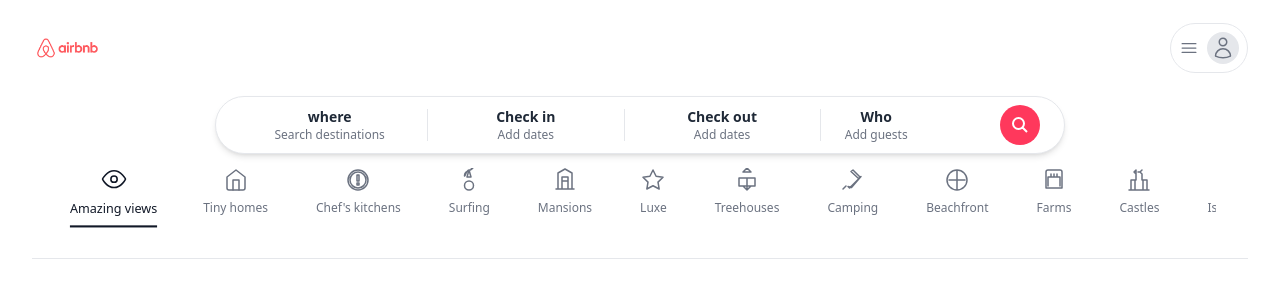
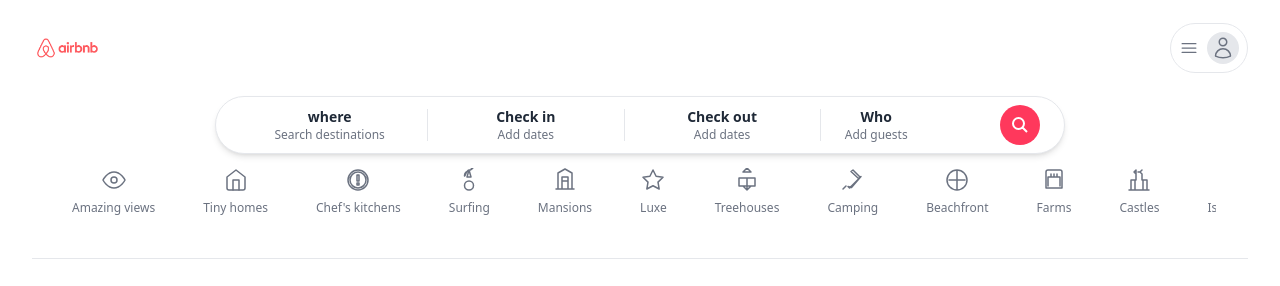
Before and after one commit to CrypticFate/Airbnb-clone, a React (Vite) app: page / in a window 1280 px wide. Shown: the top 286 px of the page. Built offline with nearby package versions, Linux system fonts and the light colour scheme.

Commit message:
Switch to Vercel for reliable static hosting

```diff
--- a/App.tsx
+++ b/App.tsx
@@ -13,9 +13,7 @@ import { CATEGORIES } from './constants';
 const HomePage: React.FC = () => {
   const [properties, setProperties] = useState<Property[]>([]);
   const [isLoading, setIsLoading] = useState(true);
-  const [filters, setFilters] = useState<FilterOptions>({
-    category: CATEGORIES[0].id,
-  });
+  const [filters, setFilters] = useState<FilterOptions>({});
 
   const handleFilterChange = useCallback((newFilters: Partial<FilterOptions>) => {
     setFilters(prevFilters => ({ ...prevFilters, ...newFilters }));
@@ -45,7 +43,7 @@ const HomePage: React.FC = () => {
       <main className="flex-grow container mx-auto px-4 sm:px-6 lg:px-8 pt-40">
         <CategoryBar
           selectedCategory={filters.category}
-          onSelectCategory={(category) => handleFilterChange({ category })}
+          onSelectCategory={(category) => handleFilterChange({ category: category || undefined })}
         />
         <PropertyListings properties={properties} isLoading={isLoading} />
       </main>
--- a/components/CategoryBar.tsx
+++ b/components/CategoryBar.tsx
@@ -3,7 +3,7 @@ import { CATEGORIES } from '../constants';
 import { useLocalization } from '../hooks/useLocalization';
 
 interface CategoryBarProps {
-  selectedCategory: string;
+  selectedCategory?: string;
   onSelectCategory: (categoryId: string) => void;
 }
 
--- a/package.json
+++ b/package.json
@@ -6,7 +6,8 @@
   "scripts": {
     "dev": "vite",
     "build": "vite build",
-    "preview": "vite preview"
+    "preview": "vite preview",
+    "vercel-build": "vite build"
   },
   "dependencies": {
     "react": "^19.1.1",
--- a/types.ts
+++ b/types.ts
@@ -20,7 +20,7 @@ export interface Property {
 }
 
 export interface FilterOptions {
-  category: string;
+  category?: string;
   location?: string;
   checkIn?: Date;
   checkOut?: Date;
```
Also changed, not shown: vercel.json (added).
